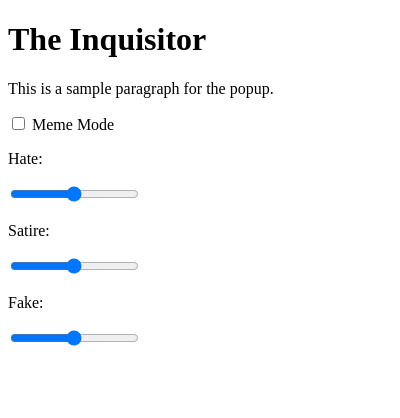
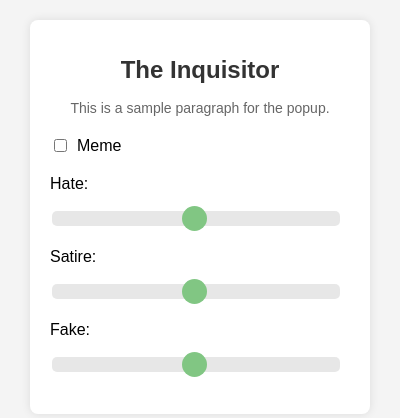
Before and after one commit to DSmith215/The-Inquistor, a browser extension: page src/popup.html in a window 400 px wide. Drawn offline with Linux system fonts and the light colour scheme.

Commit message:
styling and class changes

```diff
--- a/src/popup.html
+++ b/src/popup.html
@@ -7,35 +7,33 @@
     <link rel="stylesheet" href="styles.css">
 </head>
 <body>
-    <h1>The Inquisitor</h1>
-    <p>This is a sample paragraph for the popup.</p>
-    <div>
+    <div class="container">
+        <h1 class="title">The Inquisitor</h1>
+        <p class="description">This is a sample paragraph for the popup.</p>
+        <div class="toggle-container">
             <label class="switch">
                 <input type="checkbox" id="toggle-switch">
-            <label for="toggle-switch" class="visually-hidden">Meme Mode</label>
-            <span class="slider round"></span>
+                <label for="toggle-switch" class="visually-hidden">Meme</label>
             </label>
         </div>
-
-    <div>
+        <div class="slider-container">
             <p>Hate:</p>
             <label class="switch">
                 <input type="range" min="1" max="100" value="50" class="slider" id="hate" placeholder="50">
             </label>
         </div>
-
-    <div>
+        <div class="slider-container">
             <p>Satire:</p>
             <label class="switch">
                 <input type="range" min="1" max="100" value="50" class="slider" id="satire" placeholder="50">
             </label>
         </div>
-
-    <div>
+        <div class="slider-container">
             <p>Fake:</p>
             <label class="switch">
-            <input type="range" min="1" max="100" value="50" class="slider" id="satire" placeholder="50">
+                <input type="range" min="1" max="100" value="50" class="slider" id="fake" placeholder="50">
             </label>
+        </div>
     </div>
 </body>
 </html>
--- a/src/styles.css
+++ b/src/styles.css
@@ -0,0 +1,74 @@
+body {
+    font-family: Arial, sans-serif;
+    background-color: #f4f4f4;
+    margin: 0;
+    padding: 20px;
+}
+
+.container {
+    max-width: 300px;
+    margin: 0 auto;
+    background: #fff;
+    padding: 20px;
+    border-radius: 8px;
+    box-shadow: 0 0 10px rgba(0, 0, 0, 0.1);
+}
+
+.title {
+    font-size: 24px;
+    color: #333;
+    text-align: center;
+}
+
+.description {
+    font-size: 14px;
+    color: #666;
+    text-align: center;
+    margin-bottom: 20px;
+}
+
+.toggle-container, .slider-container {
+    margin-bottom: 20px;
+}
+
+.switch {
+    display: flex;
+    align-items: center;
+}
+
+.switch input[type="checkbox"], .switch input[type="range"] {
+    margin-right: 10px;
+}
+
+.slider {
+    -webkit-appearance: none;
+    width: 100%;
+    height: 15px;
+    border-radius: 5px;
+    background: #ddd;
+    outline: none;
+    opacity: 0.7;
+    transition: opacity .2s;
+}
+
+.slider:hover {
+    opacity: 1;
+}
+
+.slider::-webkit-slider-thumb {
+    -webkit-appearance: none;
+    appearance: none;
+    width: 25px;
+    height: 25px;
+    border-radius: 50%;
+    background: #4CAF50;
+    cursor: pointer;
+}
+
+.slider::-moz-range-thumb {
+    width: 25px;
+    height: 25px;
+    border-radius: 50%;
+    background: #4CAF50;
+    cursor: pointer;
+}
```
Lines whose indentation alone changed are shown as unchanged.
